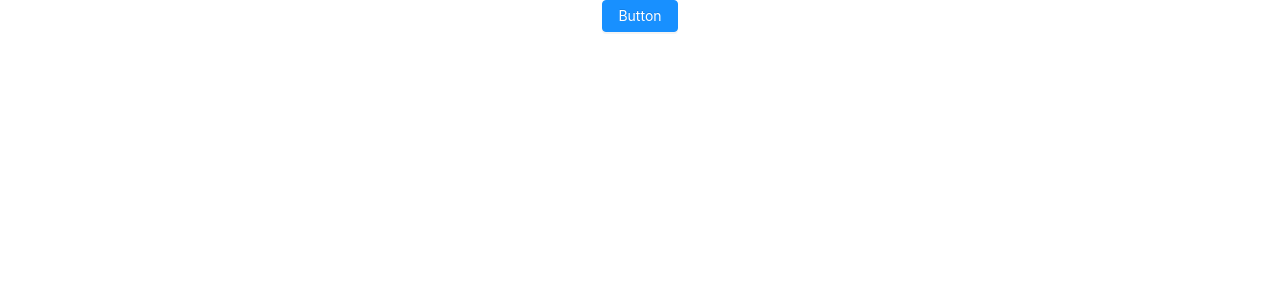
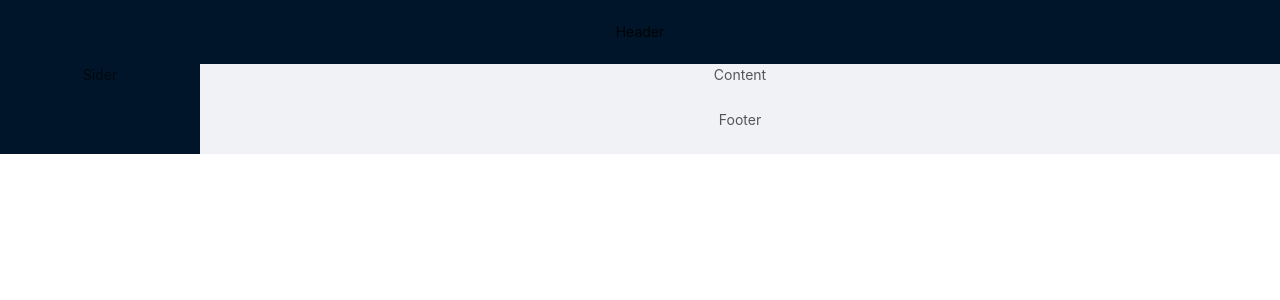
Before and after one commit to nikolai-max/my-react-portfolio, a React (Create React App) app: page / in a window 1280 px wide. Shown: the top 300 px of the page. Built offline with nearby package versions, Linux system fonts and the light colour scheme.

Commit message:
Added a layout to the page

```diff
--- a/config-overrides.js
+++ b/config-overrides.js
@@ -1,9 +1,13 @@
-const { override, fixBabelImports } = require('customize-cra');
+const { override, fixBabelImports, addLessLoader } = require('customize-cra');
 
 module.exports = override(
- fixBabelImports('import', {
-   libraryName: 'antd',
-   libraryDirectory: 'es',
-   style: 'css',
- }),
+  fixBabelImports('import', {
+    libraryName: 'antd',
+    libraryDirectory: 'es',
+  style: true,
+  }),
+addLessLoader({
+  javascriptEnabled: true,
+  modifyVars: { '@primary-color': '#1DA57A' },
+}),
 );
--- a/package.json
+++ b/package.json
@@ -9,6 +9,8 @@
     "antd": "^4.0.2",
     "babel-plugin-import": "^1.13.0",
     "customize-cra": "^0.9.1",
+    "less": "^3.11.1",
+    "less-loader": "^5.0.0",
     "react": "^16.13.0",
     "react-app-rewired": "^2.1.5",
     "react-dom": "^16.13.0",
--- a/src/App.js
+++ b/src/App.js
@@ -1,10 +1,21 @@
 import React from 'react';
-import { Button } from 'antd';
 import './App.css';
+import { Layout } from 'antd';
+
+const { Header, Footer, Sider, Content } = Layout;
 
 const App = () => (
   <div className="App">
-    <Button type="primary">Button</Button>
+    <Layout>
+    <Header>Header</Header>
+      <Layout>
+        <Sider>Sider</Sider>
+        <Layout>
+          <Content>Content</Content>
+          <Footer>Footer</Footer>
+        </Layout>
+      </Layout>
+    </Layout>
   </div>
 );
 
```
Also changed, not shown: 1 other file (tests, documents, lock files or other folders).
